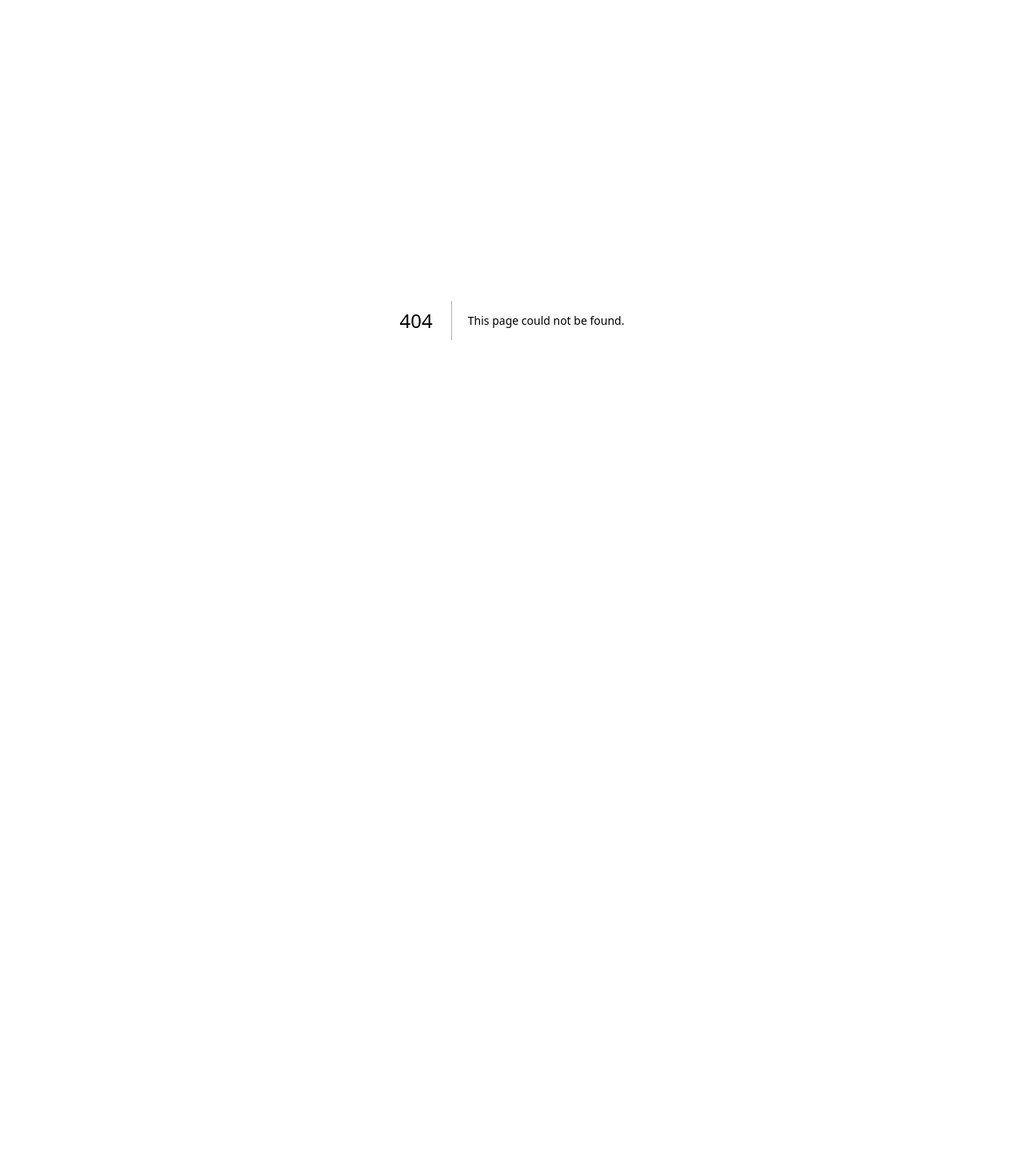
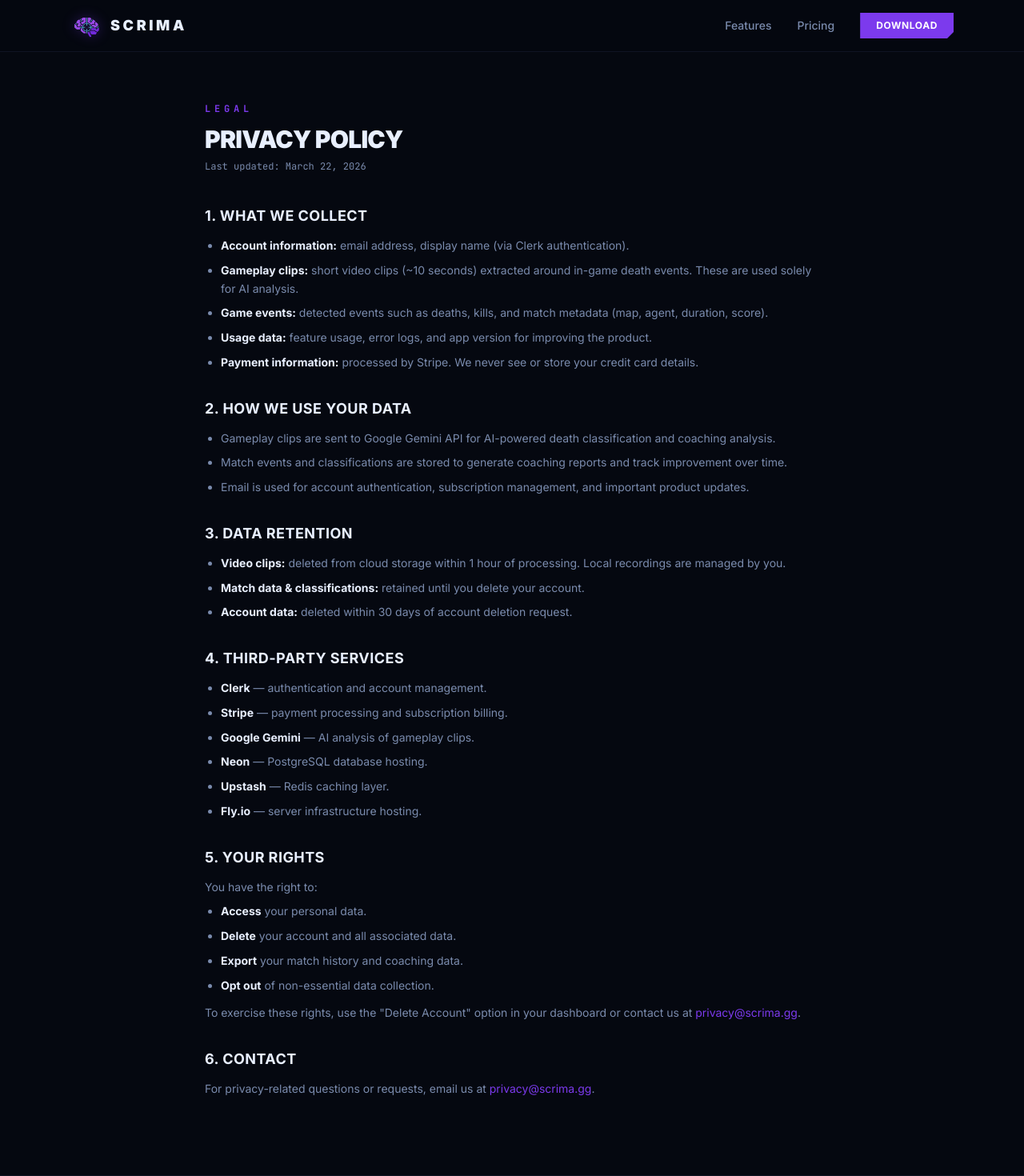
Before and after one commit to allenjoseph05/scrima, a Next.js app in the folder packages/web/: page /privacy in a window 1280 px wide. Before the commit this address had no page. Shown: the top 1470 px of the page at 80% size. Before the commit the page ends 800 px from the top, so only its background shows below. Built offline with nearby package versions, Linux system fonts and the light colour scheme.

Commit message:
feat(web): add privacy page

```diff
--- /dev/null
+++ b/packages/web/src/app/privacy/page.tsx
@@ -0,0 +1,177 @@
+import { Footer } from '@/components/Footer';
+import { Navbar } from '@/components/Navbar';
+import type { Metadata } from 'next';
+
+export const metadata: Metadata = {
+  title: 'Privacy Policy — Scrima',
+  description: 'How Scrima collects, uses, and protects your data.',
+};
+
+export default function PrivacyPage() {
+  return (
+    <>
+      <Navbar />
+      <main className="pt-32 pb-24 px-6">
+        <article className="max-w-3xl mx-auto prose-sm">
+          <p
+            className="text-xs font-mono font-bold tracking-[0.4em] uppercase mb-3"
+            style={{ color: '#7C3AED' }}
+          >
+            LEGAL
+          </p>
+          <h1 className="text-3xl font-black uppercase tracking-tight text-scrima-text mb-2">
+            Privacy Policy
+          </h1>
+          <p className="text-xs text-scrima-muted mb-10 font-mono">Last updated: March 22, 2026</p>
+
+          <div className="space-y-8 text-sm text-scrima-muted leading-relaxed">
+            <section>
+              <h2 className="text-lg font-bold text-scrima-text uppercase tracking-wide mb-3">
+                1. What We Collect
+              </h2>
+              <ul className="list-disc pl-5 space-y-2">
+                <li>
+                  <strong className="text-scrima-text">Account information:</strong> email address,
+                  display name (via Clerk authentication).
+                </li>
+                <li>
+                  <strong className="text-scrima-text">Gameplay clips:</strong> short video clips
+                  (~10 seconds) extracted around in-game death events. These are used solely for AI
+                  analysis.
+                </li>
+                <li>
+                  <strong className="text-scrima-text">Game events:</strong> detected events such as
+                  deaths, kills, and match metadata (map, agent, duration, score).
+                </li>
+                <li>
+                  <strong className="text-scrima-text">Usage data:</strong> feature usage, error
+                  logs, and app version for improving the product.
+                </li>
+                <li>
+                  <strong className="text-scrima-text">Payment information:</strong> processed by
+                  Stripe. We never see or store your credit card details.
+                </li>
+              </ul>
+            </section>
+
+            <section>
+              <h2 className="text-lg font-bold text-scrima-text uppercase tracking-wide mb-3">
+                2. How We Use Your Data
+              </h2>
+              <ul className="list-disc pl-5 space-y-2">
+                <li>
+                  Gameplay clips are sent to Google Gemini API for AI-powered death classification
+                  and coaching analysis.
+                </li>
+                <li>
+                  Match events and classifications are stored to generate coaching reports and track
+                  improvement over time.
+                </li>
+                <li>
+                  Email is used for account authentication, subscription management, and important
+                  product updates.
+                </li>
+              </ul>
+            </section>
+
+            <section>
+              <h2 className="text-lg font-bold text-scrima-text uppercase tracking-wide mb-3">
+                3. Data Retention
+              </h2>
+              <ul className="list-disc pl-5 space-y-2">
+                <li>
+                  <strong className="text-scrima-text">Video clips:</strong> deleted from cloud
+                  storage within 1 hour of processing. Local recordings are managed by you.
+                </li>
+                <li>
+                  <strong className="text-scrima-text">Match data &amp; classifications:</strong>{' '}
+                  retained until you delete your account.
+                </li>
+                <li>
+                  <strong className="text-scrima-text">Account data:</strong> deleted within 30 days
+                  of account deletion request.
+                </li>
+              </ul>
+            </section>
+
+            <section>
+              <h2 className="text-lg font-bold text-scrima-text uppercase tracking-wide mb-3">
+                4. Third-Party Services
+              </h2>
+              <ul className="list-disc pl-5 space-y-2">
+                <li>
+                  <strong className="text-scrima-text">Clerk</strong> — authentication and account
+                  management.
+                </li>
+                <li>
+                  <strong className="text-scrima-text">Stripe</strong> — payment processing and
+                  subscription billing.
+                </li>
+                <li>
+                  <strong className="text-scrima-text">Google Gemini</strong> — AI analysis of
+                  gameplay clips.
+                </li>
+                <li>
+                  <strong className="text-scrima-text">Neon</strong> — PostgreSQL database hosting.
+                </li>
+                <li>
+                  <strong className="text-scrima-text">Upstash</strong> — Redis caching layer.
+                </li>
+                <li>
+                  <strong className="text-scrima-text">Fly.io</strong> — server infrastructure
+                  hosting.
+                </li>
+              </ul>
+            </section>
+
+            <section>
+              <h2 className="text-lg font-bold text-scrima-text uppercase tracking-wide mb-3">
+                5. Your Rights
+              </h2>
+              <p>You have the right to:</p>
+              <ul className="list-disc pl-5 space-y-2 mt-2">
+                <li>
+                  <strong className="text-scrima-text">Access</strong> your personal data.
+                </li>
+                <li>
+                  <strong className="text-scrima-text">Delete</strong> your account and all
+                  associated data.
+                </li>
+                <li>
+                  <strong className="text-scrima-text">Export</strong> your match history and
+                  coaching data.
+                </li>
+                <li>
+                  <strong className="text-scrima-text">Opt out</strong> of non-essential data
+                  collection.
+                </li>
+              </ul>
+              <p className="mt-3">
+                To exercise these rights, use the &quot;Delete Account&quot; option in your
+                dashboard or contact us at{' '}
+                <a href="mailto:privacy@scrima.gg" className="text-scrima-purple hover:underline">
+                  privacy@scrima.gg
+                </a>
+                .
+              </p>
+            </section>
+
+            <section>
+              <h2 className="text-lg font-bold text-scrima-text uppercase tracking-wide mb-3">
+                6. Contact
+              </h2>
+              <p>
+                For privacy-related questions or requests, email us at{' '}
+                <a href="mailto:privacy@scrima.gg" className="text-scrima-purple hover:underline">
+                  privacy@scrima.gg
+                </a>
+                .
+              </p>
+            </section>
+          </div>
+        </article>
+      </main>
+      <Footer />
+    </>
+  );
+}
```
